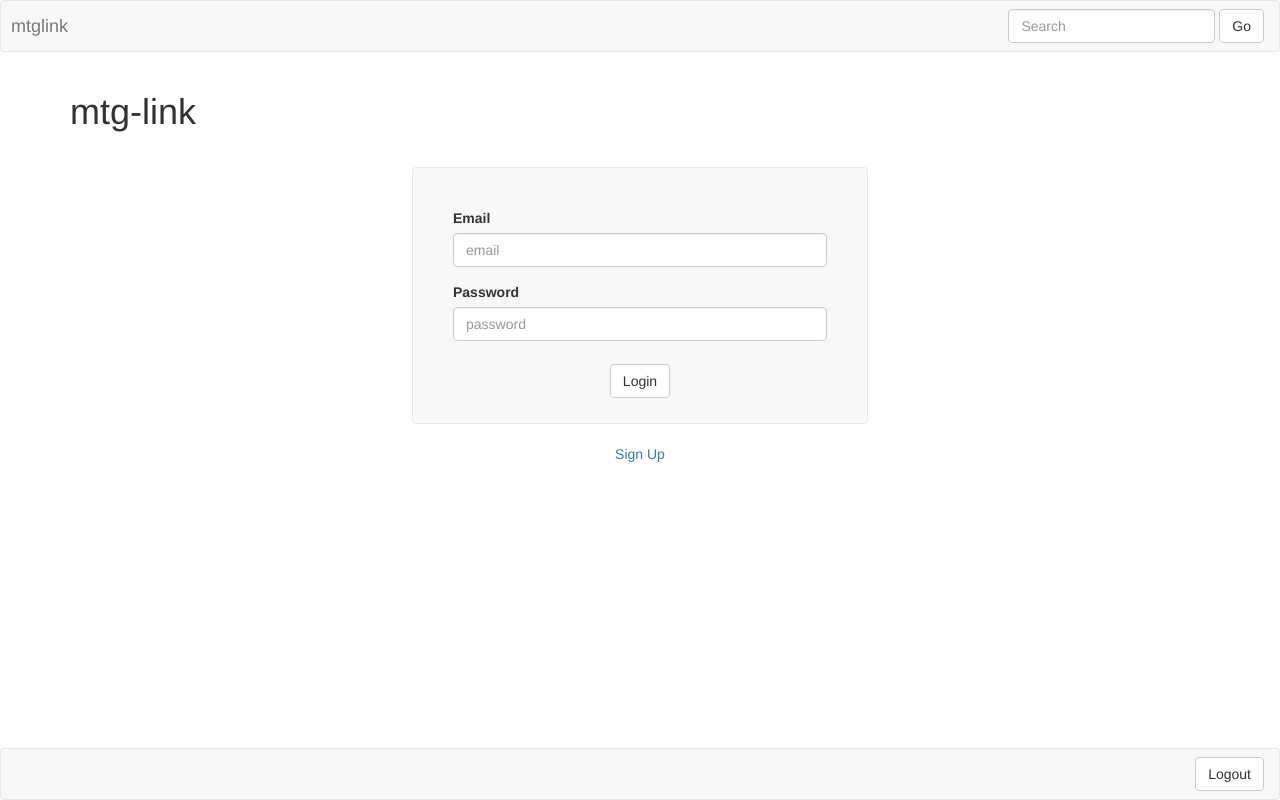
After one commit to sjb9774/mtg-link, a Flask app: page /login in a window 1280 px wide. The commit adds this page. Run offline with Flask 2, Linux system fonts and the light colour scheme; parts of the project's set-up code (start-up, migrations or seed data) failed here and were passed over; some libraries are stand-ins or nearby versions.

Commit message:
add user accounts

```diff
--- a/mtg_dump.py
+++ b/mtg_dump.py
@@ -47,8 +47,9 @@ if __name__ == '__main__':
         start = time.time()
         if not args.dry:
             prep_mana_symbols()
-            data = do_data_process(*sets)
-            mysql_dump(data, commit_interval=args.commit_interval)
+            for s in sets:
+                data = do_data_process(s)
+                mysql_dump(data, commit_interval=args.commit_interval)
     except KeyboardInterrupt:
         print 'Rolling back before exit!'
         db.Session.rollback()
--- a/mtg_link/db.py
+++ b/mtg_link/db.py
@@ -88,8 +88,8 @@ class DefaultMixin():
         return self
 
     @classmethod
-    def get(self, id):
-        return Session.query(self).get(id)
+    def get(self, uuid):
+        return Session.query(self).get(uuid)
 
     @classmethod
     def join(self, other, column=None):
--- a/mtg_link/models/users.py
+++ b/mtg_link/models/users.py
@@ -1,3 +1,4 @@
+from sqlalchemy import Table, Column, VARCHAR, Integer, Boolean, ForeignKey, Enum, DateTime, Float
 from mtg_link import db
 
 class User(db.Base, db.IdMixin, db.DefaultMixin):
--- /dev/null
+++ b/mtg_link/static/css/views/login.css
@@ -0,0 +1,21 @@
+.login-form-container {
+  width: 40%;
+  margin: 35px auto auto auto;
+  background-color: #f8f8f8;
+  padding: 40px;
+  border: 1px solid;
+  border-color: #e7e7e7;
+  border-radius: 4px;
+}
+
+.login-button-wrapper {
+  width: 100%;
+  text-align: center;
+  margin: 23px 0px -15px 0px;
+}
+
+.sign-up-wrapper {
+  width: 100%;
+  text-align: center;
+  margin-top: 20px;
+}
--- a/mtg_link/static/css/views/views.css
+++ b/mtg_link/static/css/views/views.css
@@ -96,3 +96,9 @@ p.card-view-card-set {
   background-color: #f8f8f8;
   height: 100%;
 }
+
+.footer {
+  position: fixed;
+  bottom: 0px;
+  margin-bottom: 0px;
+}
--- /dev/null
+++ b/mtg_link/static/js/shared.js
@@ -0,0 +1,26 @@
+var redirect = function(url) {
+  window.location.href = url;
+}
+
+$(document).on('ready', function(evt) {
+  var logoutButton = $('#logout-button');
+  logoutButton.on('click', function(evt) {
+    if (Cookies.get('sessionId')) {
+      var callback = function(resp) {
+        if (resp.success) {
+          Cookies.set('sessionId', null);
+          redirect('/login');
+        } else {
+          alert('Problem logging out!');
+        }
+      };
+
+      var payload = {
+        'url': '/api/logout',
+        'data': {'sessionId': Cookies.get('sessionId')},
+        'success': callback
+      };
+      $.post(payload);
+    }
+  });
+});
--- a/mtg_link/static/js/view_card.js
+++ b/mtg_link/static/js/view_card.js
@@ -5,10 +5,6 @@ var search = function(text, callback) {
     }
   }
   $.get({'url': '/search?name=' + text, 'success': onSuccess});
-}
-
-var redirect = function(url) {
-  window.location.href = url;
 }
 
 $(document).on('ready', function onReady(evt) {
--- /dev/null
+++ b/mtg_link/static/js/view_login.js
@@ -0,0 +1,29 @@
+var login = function() {
+  var username = $('#usernameInput').val();
+  var password = $('#passwordInput').val();
+  var callback = function(resp) {
+    if (resp.success) {
+      Cookies.set('sessionId', resp.session_id)
+      redirect('/account/' + username);
+    } else {
+      Cookies.set('sessionId', null);
+      alert('There was a problem logging in');
+    }
+  };
+  $.post({'url': '/api/login',
+          'data':{'username': username, 'password': password},
+          'success': callback});
+}
+
+$(document).on('ready', function onReady(evt) {
+  var loginForm = $('.login-form-container');
+  var loginButton = $('.login-button');
+  loginForm.on('keydown', function(evt) {
+    if (evt.keyCode == 13) {
+      login();
+    }
+  });
+  loginButton.on('click', function(evt) {
+    login();
+  });
+});
--- a/mtg_link/templates/views/view_base.html
+++ b/mtg_link/templates/views/view_base.html
@@ -7,6 +7,8 @@
     <link rel='stylesheet' href='../static/css/views/views.css' type='text/css'>
     <script   src="https://code.jquery.com/jquery-2.2.3.min.js"   integrity="sha256-a23g1Nt4dtEYOj7bR+vTu7+T8VP13humZFBJNIYoEJo="   crossorigin="anonymous"></script>
     <script src='../static/js/libs/bootstrap.js'></script>
+    <script src='https://cdnjs.cloudflare.com/ajax/libs/js-cookie/2.1.0/js.cookie.js'></script>
+    <script src='../static/js/shared.js'></script>
     <script src='../static/js/view_card.js'></script>
     {% block head %}
     {% endblock %}
@@ -14,7 +16,7 @@
   <body>
     <nav class='navbar navbar-default'>
       <div class='container-fluid'>
-        <a class='navbar-brand'>mtglink</a>
+        <a href='/' class='navbar-brand'>mtglink</a>
         <div class='navbar-form navbar-right'>
           <div class='form-group'>
             <input type='text' id='search-input' class='form-control' placeholder='Search'>
@@ -24,5 +26,14 @@
       </div>
     </nav>
     {% block body %}{% endblock %}
+    <div class='footer-wrapper'>
+      <nav class='footer navbar navbar-default'>
+        <div class='container-fluid'>
+          <div class='navbar-form navbar-right'>
+            <button id='logout-button' class='btn btn-default'>Logout</button>
+          </div>
+        </div>
+      </nav>
+    </div>
   </body>
 </html>
--- /dev/null
+++ b/mtg_link/templates/views/view_home.html
@@ -0,0 +1,6 @@
+{% extends 'views/view_base.html' %}
+{% block body %}
+<div class="container">
+  <h1>Welcome to mtg-link</h1>
+</div>
+{% endblock %}
--- /dev/null
+++ b/mtg_link/templates/views/view_login.html
@@ -0,0 +1,27 @@
+{% extends 'views/view_base.html' %}
+{% block title %}Login{% endblock %}
+{% block head %}
+<link rel='stylesheet' href='/static/css/views/login.css' type='text/css'>
+<script src='/static/js/view_login.js'></script>
+{% endblock %}
+{% block body %}
+<div class='container'>
+  <h1 id='mtg-link-header'>mtg-link</h1>
+  <div class='login-form-container'>
+    <div class='form-group'>
+      <label for='usernameInput'>Email</label>
+      <input type="email" class="form-control" id="usernameInput" placeholder="email">
+    </div>
+    <div class='form-group'>
+      <label for='passwordInput'>Password</label>
+      <input type='password' class='form-control' id='passwordInput' placeholder='password'>
+    </div>
+    <div class='form-group login-button-wrapper'>
+      <button class='btn btn-default login-button'>Login</button>
+    </div>
+  </div>
+  <div class='sign-up-wrapper'>
+    <a class='sign-up' href='#'>Sign Up</a>
+  </div>
+</div>
+{% endblock %}
--- a/mtg_link/utils/search.py
+++ b/mtg_link/utils/search.py
@@ -10,4 +10,5 @@ def get_card_suggestions(name):
     for card in potential:
         if not suggestions.get(card.name) or (suggestions.get(card.name) and suggestions.get(card.name).set.release_date < card.set.release_date):
             suggestions[card.name] = card
-    return sorted(suggestions.values(), cmp=lambda x, y: 1 if x.name > y.name else -1)
+    return sorted(suggestions.values(), cmp=lambda x, y: 1 if x.name > y.name else -
+    1)
--- /dev/null
+++ b/mtg_link/utils/users.py
@@ -0,0 +1,42 @@
+from passlib.hash import sha256_crypt
+from mtg_link import db
+from mtg_link.models.users import User
+from mtg_link.models.sessions import Session
+from datetime import datetime, timedelta
+from uuid import uuid4
+from flask import request
+
+def is_valid_login(username, password):
+    user = User.filter_by(username=username).first()
+    if user:
+        return sha256_crypt.verify(password, user.password)
+    else:
+        return False
+
+def login(username, password):
+    if is_valid_login(username, password):
+        user = User.filter_by(username=username).first()
+        active_sessions = Session.filter_by(active=True, user_id=user.id).all()
+        if active_sessions:
+            for sess in active_sessions:
+                sess.active = False
+        session = Session()
+        session.user_id = user.id
+        session.create_date = datetime.now()
+        session.expire_date = datetime.now() + timedelta(days=30)
+        session.token = uuid4()
+        session.insert()
+        db.Session.commit()
+        return session
+    else:
+        return None
+
+def get_active_user():
+    if 'sessionId' in request.cookies:
+        sess = Session.get(request.cookies.get('sessionId'))
+        if sess and sess.active:
+            return User.get(sess.user_id)
+        else:
+            return None
+    else:
+        return None
--- a/mtg_link/views.py
+++ b/mtg_link/views.py
@@ -1,14 +1,27 @@
 from mtg_link import app
 from flask import render_template, jsonify, request, send_from_directory, abort
+from flask import redirect
 from mtg_link.models.magic import MtgCardModel, MtgCardSetModel
+from mtg_link.models.users import User
+from mtg_link.models.sessions import Session
 from mtg_link.utils.search import get_card_suggestions
+from mtg_link.utils.users import login, get_active_user
 from jinja2 import TemplateNotFound
 import json
 import db
 
 @app.route('/', methods=['GET'])
 def home():
-    return render_template('readme.html')
+    active_user = get_active_user()
+    if not active_user: # no user is logged in
+        return redirect('/login', code=302)
+    else:
+        return render_template('/views/view_home.html')
+
+@app.route('/login', methods=['GET'])
+def login_page():
+    active_user = get_active_user()
+    return render_template('views/view_login.html', active_user=active_user)
 
 @app.route('/api/card', methods=['GET'])
 def api_get_card():
@@ -60,3 +73,34 @@ def image():
 def search():
     args = request.args.to_dict()
     return jsonify({'url': '/view/card?name={}'.format(args.get('name')), 'success': True})
+
+@app.route('/api/login', methods=['POST'])
+def user_login():
+    args = request.form.to_dict()
+    result = {'success': False}
+    if args.get('username') and args.get('password'):
+        session = login(args.get('username'), args.get('password'))
+        if session:
+            result['success'] = True
+            result['session_id'] = session.id
+    return jsonify(result)
+
+@app.route('/api/logout', methods=['POST'])
+def user_logout():
+    args = request.form.to_dict()
+    sess = Session.get(args.get('sessionId', ''))
+    if sess.active:
+        sess.active = False
+        return jsonify({'success': True})
+    else:
+        return jsonify({'success': False})
+
+
+@app.route('/account/<username>', methods=['GET'])
+def account(username):
+    active_user = get_active_user()
+    if active_user.username == username:
+        is_active_user = True
+    else:
+        is_active_user = False
+    return render_template('views/view_account.html', user=active_user, is_active_user=is_active_user)
--- a/reload_db.py
+++ b/reload_db.py
@@ -1,4 +1,6 @@
 from mtg_link import db
 db.drop_tables(drop_all=True)
 from mtg_link.models.magic import *
+from mtg_link.models.users import *
+from mtg_link.models.sessions import *
 db.initialize()
```
Also changed, not shown: mtg_link/models/sessions.py (added, +11 -0 lines), mtg_link/templates/views/view_account.html (added, +11 -0 lines).
